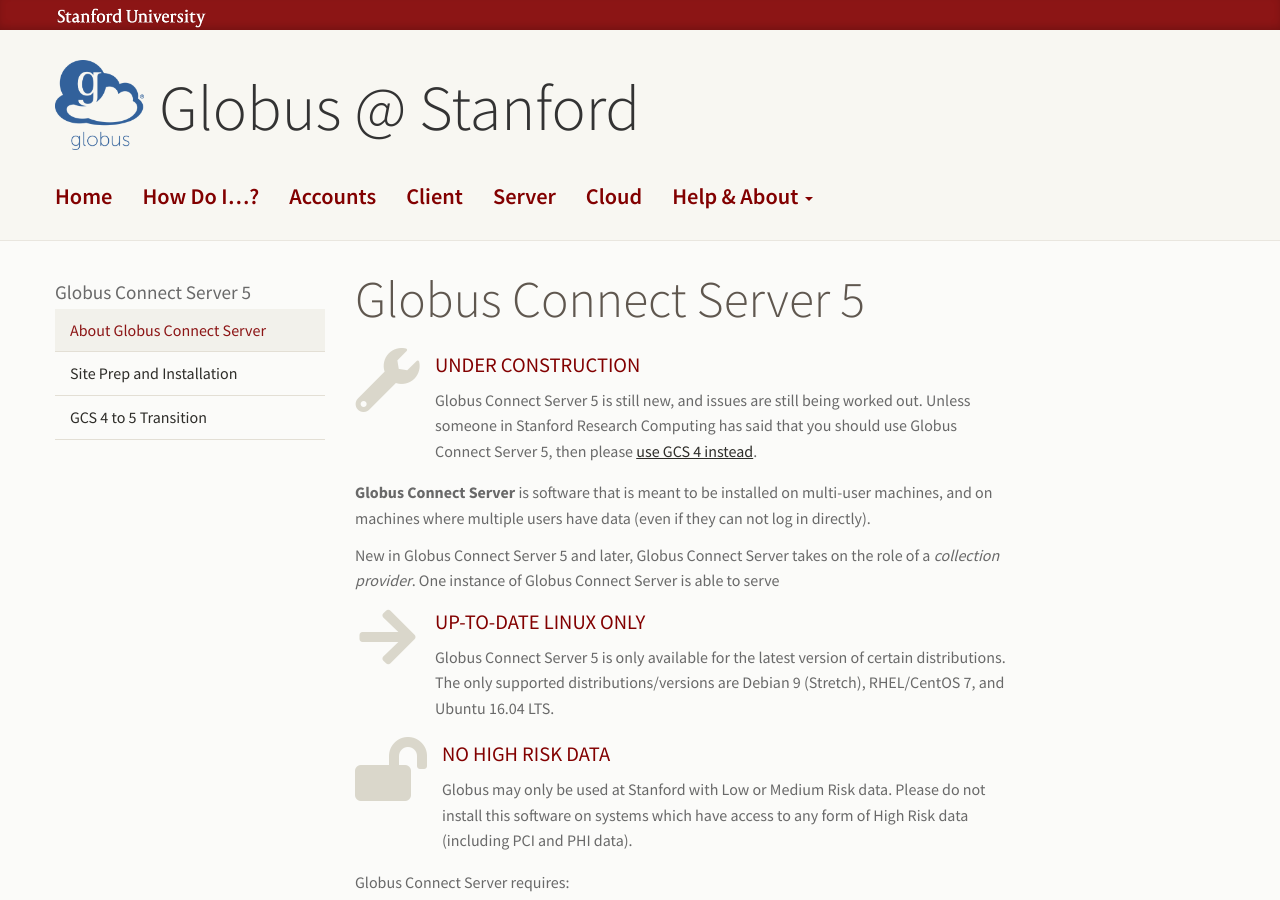
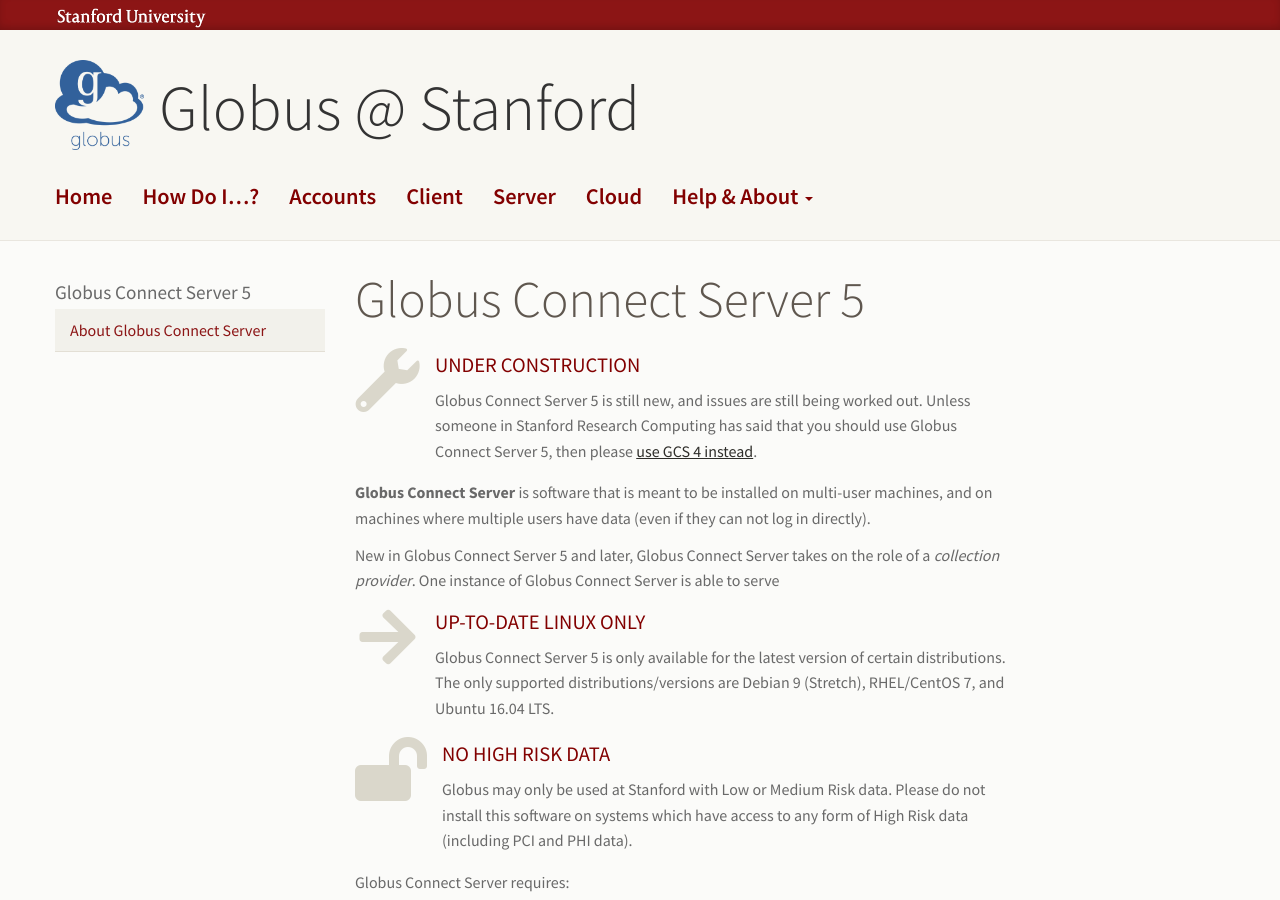
Before and after one commit to stanford-rc/globus.stanford.edu, a Jekyll site: the page built from server5.md, in a window 1280 px wide and 900 px high. Built offline with Jekyll 4.4.1, drawn with Linux system fonts in a browser that asks for light colours; nearby versions of some CDN libraries; comment, search, counter and statistics services are not loaded.

Commit message:
toc: Remove incomplete v5 pages

```diff
--- a/_data/toc.yaml
+++ b/_data/toc.yaml
@@ -93,7 +93,3 @@
   items:
     - name: "About Globus Connect Server"
       target: "server5"
-    - name: "Site Prep and Installation"
-      target: "server5/install"
-    - name: "GCS 4 to 5 Transition"
-      target: "server5/transition"
```
